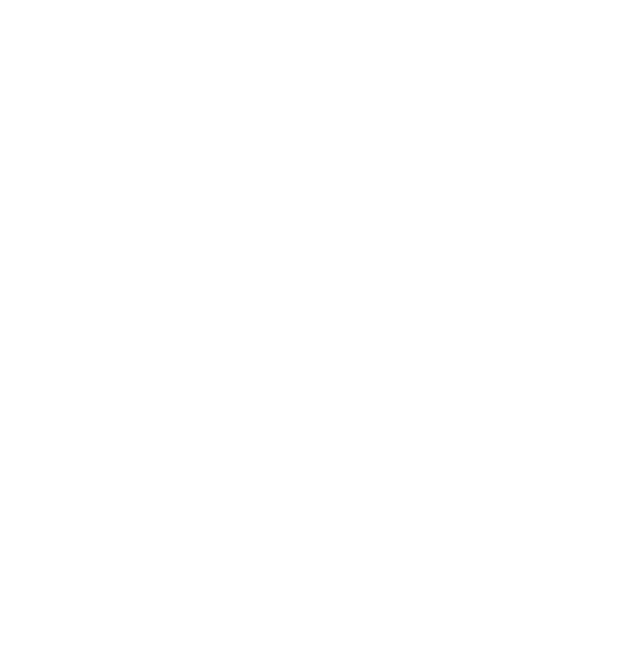
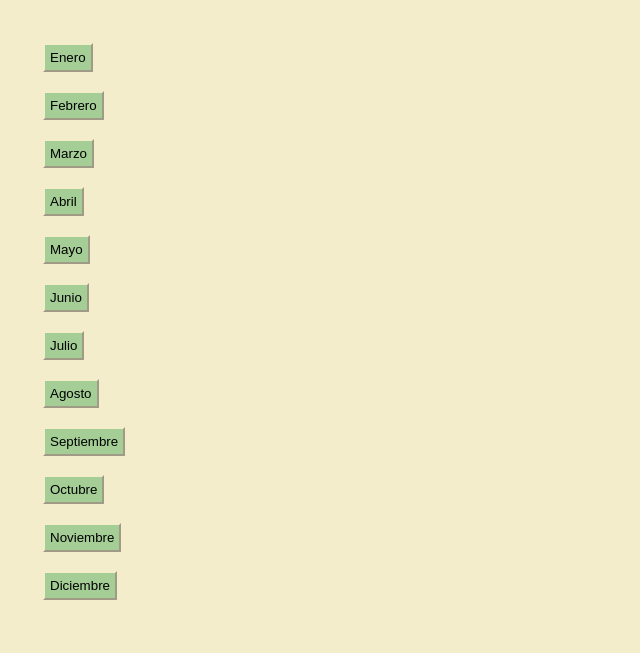
Before and after one commit to ajulianaf/Aplicaciones-, a plain HTML site: page Calendario_Eventos/index.html in a window 1280 px wide. Shown: the whole page, without its empty margins (0-640 px from the left). Drawn offline with Linux system fonts and the light colour scheme.

Commit message:
Creacion de la carpeta js, modificacion html y css

```diff
--- a/Calendario_Eventos/css/estilos.css
+++ b/Calendario_Eventos/css/estilos.css
@@ -0,0 +1,14 @@
+*{
+    margin: 3px;
+    padding: 5px;
+    background-color: #F4EDCC;
+}
+
+ul{
+    list-style-type: none;
+}
+
+.mes {
+    border-color: #F4EDCC;
+    background-color: #A4CE95 ;
+}
--- a/Calendario_Eventos/index.html
+++ b/Calendario_Eventos/index.html
@@ -3,9 +3,34 @@
 <head>
     <meta charset="UTF-8">
     <meta name="viewport" content="width=device-width, initial-scale=1.0">
-    <title>Document</title>
+    <title>Calendario de eventos</title>
+    <link rel="stylesheet" href="css/estilos.css">
 </head>
 <body>
+    <section>
+        <ul >
+            <li><button class="mes"> Enero </button></li>
+            <li><button class="mes"> Febrero </button></li>
+            <li><button class="mes"> Marzo </button></li>
+            <li><button class="mes"> Abril </button></li>
+            <li><button class="mes"> Mayo </button></li>
+            <li><button class="mes"> Junio </button></li>
+            <li><button class="mes"> Julio </button></li>
+            <li><button class="mes"> Agosto </button></li>
+            <li><button class="mes"> Septiembre </button></li>
+            <li><button class="mes"> Octubre </button></li>
+            <li><button class="mes"> Noviembre </button></li>
+            <li><button class="mes"> Diciembre </button></li>
+        </ul>
+        <section id="dias">
+
+
+        </section>
+    </section>
+
+    <form action=""></form>
+
+    <script src="js/index.js"></script>
 
 </body>
 </html>
--- /dev/null
+++ b/Calendario_Eventos/js/index.js
@@ -0,0 +1,25 @@
+//definicion de variables
+const mesesBtn = document.getElementsByClassName ('mes');
+
+
+//definicion de funciones
+function calcularDias(mes){
+    const ultimoDia = (new Date(2024,mes,0)).getDate();
+    let dias = "";
+    for (let i=1;i<=ultimoDia;i++) {
+        dias+="<div>";
+        dias+=i;
+        dias+="</div>";
+    }
+    document.getElementById('dias').innerHTML=dias;
+}
+
+
+
+// definicion de eventos
+[...mesesBtn].forEach((element,index) => {
+    element.addEventListener('click', () =>{
+        calcularDias(index+1);
+        console.log(dias);
+    })
+});
```
